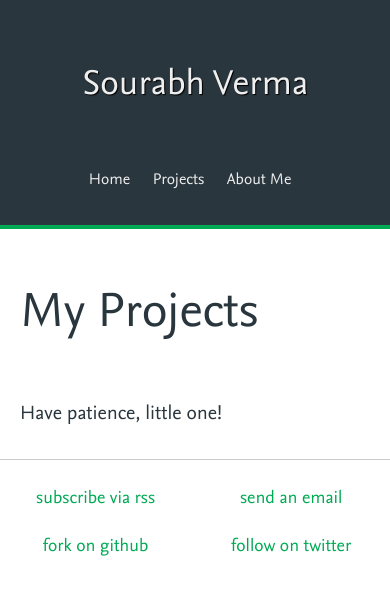
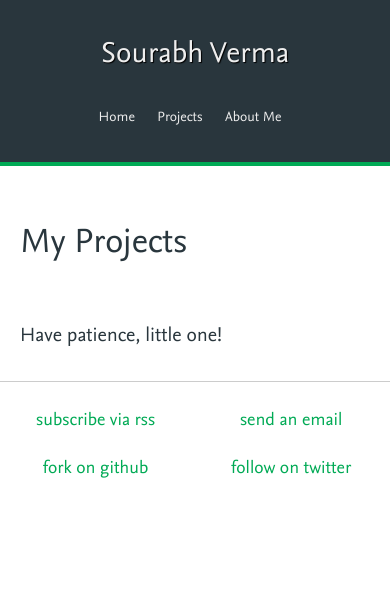
Before and after one commit to sourabhv/sourabhv.github.io, a Jekyll site: the page built from projects/index.md, in a window 390 px wide. Shown: the top 595 px of the page. Built offline with Jekyll 4.4.1, drawn with Linux system fonts in a browser that asks for light colours; Markdown is read by kramdown in place of the engine named in the settings.

Commit message:
CSS and meta tag fixes

```diff
--- a/_includes/head.html
+++ b/_includes/head.html
@@ -19,7 +19,7 @@
 
 <!-- meta tags for SEO -->
 <meta name="description" content= "Hi! I am Sourabh Verma, a python fan, open-source contributer/supporter and comic lover.">
-<meta http-equiv="X-UA-Compatible" content="IE=edge,chrome=1">
+<meta http-equiv="X-UA-Compatible" content="IE=edge">
 <meta content="width=device-width, initial-scale=1, minimal-ui" name= "viewport">
 
 <!-- CSS files -->
--- a/css/main.css
+++ b/css/main.css
@@ -1,6 +1,11 @@
 /***** Google Fonts *****/
 
-@import url('http://fonts.googleapis.com/css?family=Source+Code+Pro');
+@font-face {
+  font-family: 'Source Code Pro';
+  font-style: normal;
+  font-weight: 400;
+  src: local('Source Code Pro'), local('SourceCodePro-Regular'), url(http://themes.googleusercontent.com/static/fonts/sourcecodepro/v4/mrl8jkM18OlOQN8JLgasDxM0YzuT7MdOe03otPbuUS0.woff) format('woff');
+}
 
 @font-face {
   font-family: 'FF Nexus Sans';
@@ -157,18 +162,18 @@ header nav a {
 }
 
 .post-title a {
-  font: 36px 'FF Nexus Sans', Helvetica, Arial, sans-serif;
-  color: #29363D !important;
+  font: 30px 'FF Nexus Sans', Helvetica, Arial, sans-serif;
+  color: #29363D;
 }
 
 .post-date {
   color: #666;
-  font-size: 16px;
+  font-size: 15px;
 }
 
 .post-desc {
   margin: 40px 0;
-  font-size: 20px;
+  font-size: 18px;
   line-height: 30px;
 }
 
@@ -186,7 +191,7 @@ header nav a {
 
 #post-title {
   margin: 60px 0;
-  font-size: 50px;
+  font-size: 45px;
 }
 
 #post-content h2 {
@@ -197,8 +202,6 @@ header nav a {
 font-size: 25px;
 font-weight: normal;
 }
-
-#post-content
 
 #post-content a {
   color: #0a5;
@@ -292,12 +295,8 @@ pre {
   padding: 10px ;
   border-radius: 3px;
   background-color: #f3f5f7;
-  font-family: 'Source Code Pro', courier,  monospace !important;
+  font-family: 'Source Code Pro', courier,  monospace;
   font-size: 16px;
-}
-
-.post ul, .post ol {
-  margin-left: 1.35em;
 }
 
 code {
@@ -306,8 +305,9 @@ code {
   font-size: 16px;
 }
 
-.post pre code {
+pre code {
   border: none;
+  padding: 0;
 }
 
 /* terminal */
@@ -321,6 +321,7 @@ pre.terminal code {
   background-color: #29363D;
 }
 
+/*------------*/
 
 /*
 ****************************************
@@ -329,6 +330,12 @@ pre.terminal code {
 */
 
 @media (max-width: 730px) {
+  #site-header h1 a {
+    font-size: 30px;
+  }
+  #post-title {
+    font-size: 40px;
+  }
   #site-footer {
     padding-left: 0;
     padding-right: 0;
@@ -361,10 +368,16 @@ pre.terminal code {
     margin: 35px 0;
     height: auto;
     float: none;
-    line-height: 1em;
     text-align: center;
+  }
+  header h1 a {
+    line-height: 35px;
   }
   header nav a {
     line-height: 1em;
+    font-size: 14px;
+  }
+  #post-title {
+    font-size: 35px;
   }
 }
```
